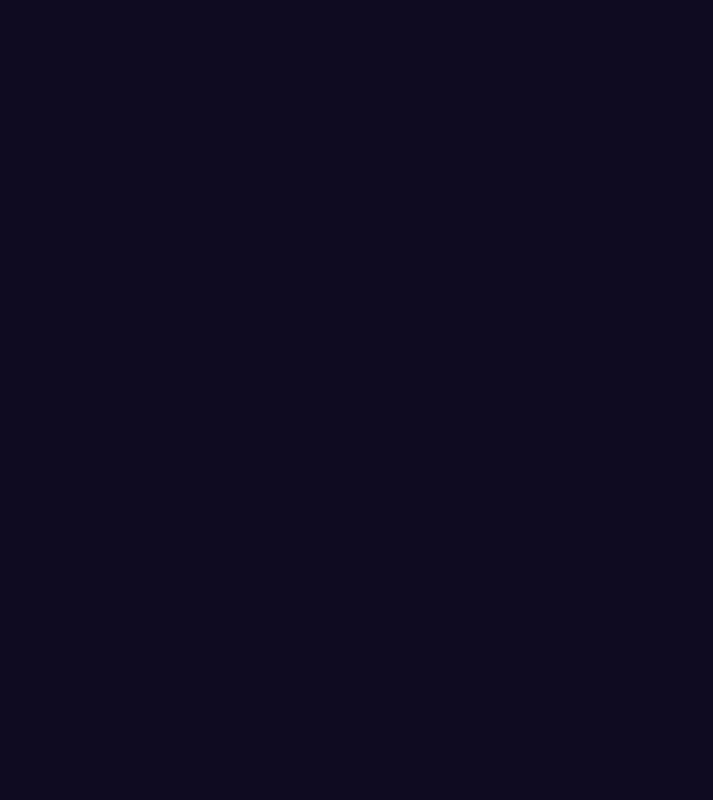
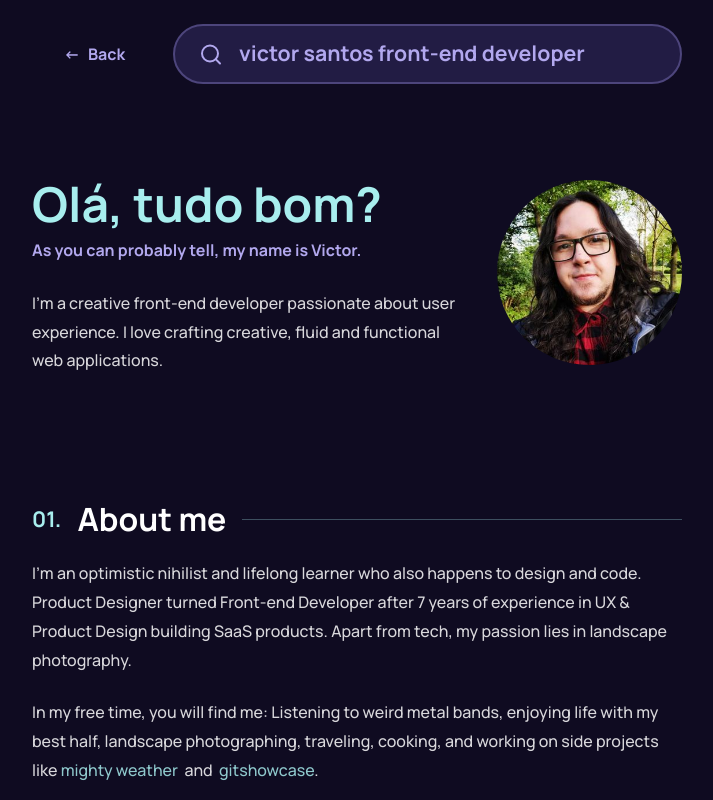
Before and after one commit to victorgaard/portfolio, a React (Create React App) app: page /developer in a window 1280 px wide. Before the commit this address had no page. Shown: the top 800 px of the page, without its empty margins (283-996 px from the left). Built offline with nearby package versions, Linux system fonts and the light colour scheme.

Commit message:
Renaming frontend component to developer

```diff
--- a/src/App.jsx
+++ b/src/App.jsx
@@ -1,7 +1,7 @@
 import React, { useState } from "react";
 import { BrowserRouter as Router, Routes, Route } from "react-router-dom";
 import Home from "./Components/Home";
-import Frontend from "./Components/Frontend";
+import Developer from "./Components/Developer";
 import Photographer from "./Components/Photographer";
 import Search from "./assets/search.svg";
 import "./App.css";
@@ -24,9 +24,9 @@ function App() {
             }
           />
           <Route
-            path="/frontend"
+            path="/developer"
             element={
-              <Frontend setShouldAnimate={setShouldAnimate} Search={Search} />
+              <Developer setShouldAnimate={setShouldAnimate} Search={Search} />
             }
           />
           <Route
--- a/src/Components/Frontend.jsx
+++ b/src/Components/Developer.jsx
@@ -3,7 +3,7 @@ import { Link } from "react-router-dom";
 import PropTypes from "prop-types";
 import Avatar from "../assets/avatar.jpg";
 
-function Frontend({ Search, setShouldAnimate }) {
+function Developer({ Search, setShouldAnimate }) {
   const [projects, setProjects] = useState();
 
   // Get the projects list
@@ -308,9 +308,9 @@ function Frontend({ Search, setShouldAnimate }) {
   );
 }
 
-Frontend.propTypes = {
+Developer.propTypes = {
   Search: PropTypes.string.isRequired,
   setShouldAnimate: PropTypes.func.isRequired,
 };
 
-export default Frontend;
+export default Developer;
--- a/src/Components/SearchResults.jsx
+++ b/src/Components/SearchResults.jsx
@@ -31,7 +31,7 @@ function SearchResults({ shouldAnimate }) {
                 </div>
 
                 <div>
-                  <Link to="/frontend">
+                  <Link to="/developer">
                     <button type="button">
                       victor santos front-end developer
                     </button>
@@ -56,7 +56,7 @@ function SearchResults({ shouldAnimate }) {
             </div>
 
             <div>
-              <Link to="/frontend">
+              <Link to="/developer">
                 <button type="button">victor santos front-end developer</button>
               </Link>
 
```
